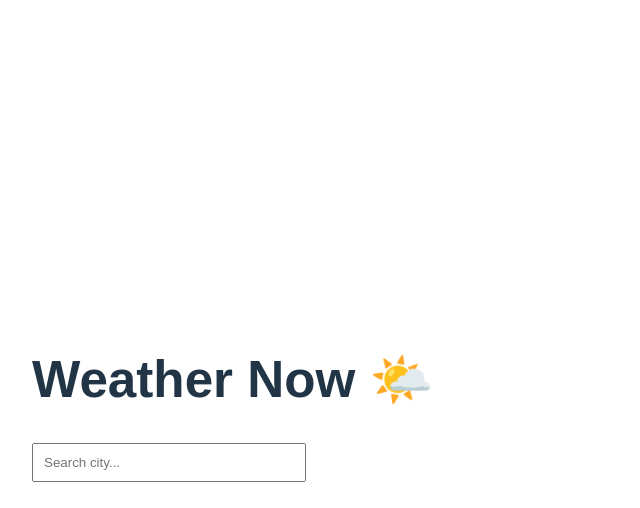
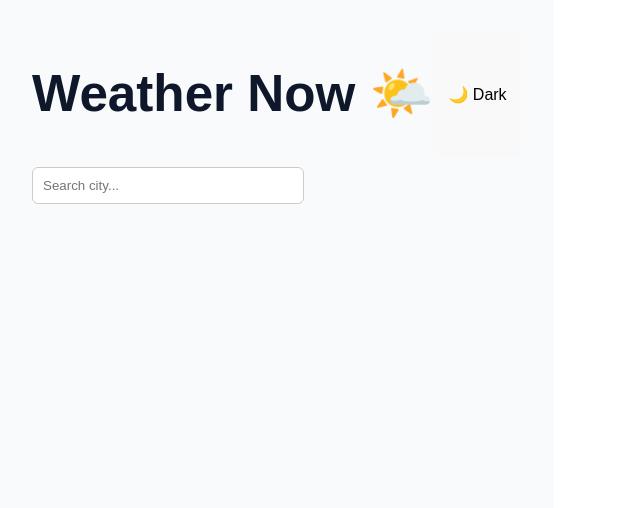
Before and after one commit to chavdaarpitsinh1248/weather_now, a React (Vite) app: page / in a window 1280 px wide. Shown: the top 508 px of the page, without its empty margins (0-640 px from the left). Built offline with nearby package versions, Linux system fonts and the light colour scheme.

Commit message:
dark mode toggle

```diff
--- a/src/App.jsx
+++ b/src/App.jsx
@@ -4,6 +4,13 @@ import { useWeather } from "./hooks/useWeather";
 export default function App() {
   const [city, setCity] = useState("");
   const { current, forecast, loading, error, fetchWeather } = useWeather();
+  const [darkMode, setDarkMode] = useState(() => {
+    return localStorage.getItem("weather-dark") === "true";
+  });
+
+  useEffect(() => {
+    localStorage.setItem("weather-dark", darkMode);
+  }, [darkMode]);
 
   // Debounce logic
   useEffect(() => {
@@ -15,21 +22,58 @@ export default function App() {
   }, [city]);
 
   return (
-    <div style={{ padding: "2rem", fontFamily: "sans-serif" }}>
+    <div
+      style={{
+        minHeight: "100vh",
+        background: darkMode ? "#0f172a" : "#f8fafc",
+        color: darkMode ? "#f1f5f9" : "#0f172a",
+        padding: "2rem",
+        fontFamily: "sans-serif"
+        }}
+      >
+        <div style={{ display: "flex", justifyContent: "space-between" }}>
           <h1>Weather Now 🌤️</h1>
+          <button
+            onClick={() => setDarkMode(!darkMode)}
+            style={{
+              padding: "10px 15px",
+              borderRadius: "8px",
+              border: "none",
+              curesor: "pointer",
+            }}
+          >
+            {darkMode ? "☀️ Light" : "🌙 Dark"}
+          </button>
+        </div>
 
         <input
           type="text"
           placeholder="Search city..."
           onChange={(e) => setCity(e.target.value)}
-        style={{ padding: "10px", width: "250px" }}
+          style={{
+            padding: "10px",
+            width: "250px",
+            marginTop: "10px",
+            borderRadius: "6px",
+            border: "1px solid #ccc",
+            background: darkMode ? "#1e293b" : "#fff",
+            color: darkMode ? "#f1f5f9" : "#0f172a",
+           }}
         />
+
 
       {loading && <p>Loading...</p>}
       {error && <p>{error}</p>}
 
       {current && (
-        <div style={{ marginTop: "20px" }}>
+        <div
+          style={{
+            marginTop: "20px",
+            padding: "20px",
+            borderRadius: "12px",
+            background: darkMode ? "#1e293b" : "#e2e8f0",
+          }}
+        >
           <h2>{current.name}</h2>
           <p>🌡️ Temp: {current.main.temp}°C</p>
           <p>☁️ Weather: {current.weather[0].description}</p>
@@ -45,6 +89,7 @@ export default function App() {
               <div
                 key={index}
                 style={{
+                  background: darkMode ? "#1e293b" : "#ffffff",
                   border: "1px solid #ddd",
                   padding: "10px",
                   minwidth: "120px",
```
Lines whose indentation alone changed are shown as unchanged.
